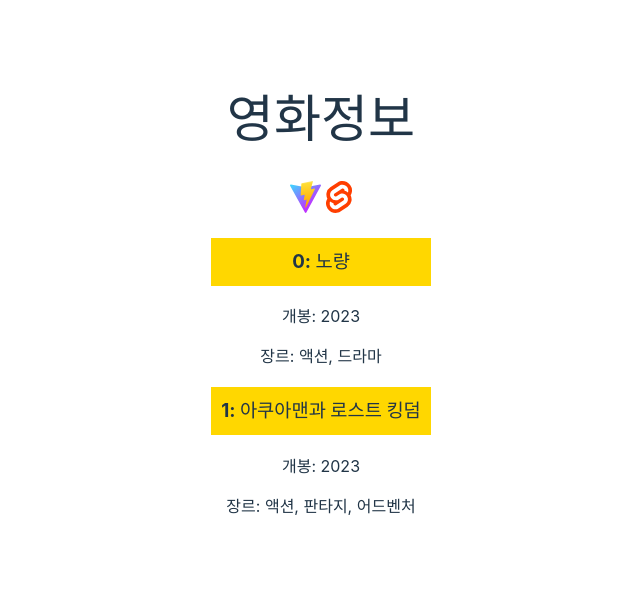
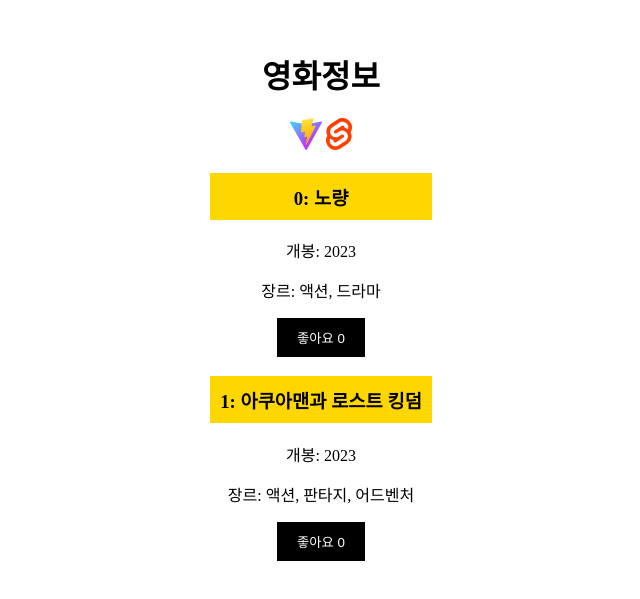
Before and after one commit to csslick/svelte-movie-info, a Svelte app: page / in a window 1280 px wide. Shown: the part 105-704 px from the top of the page, without its empty margins (319-959 px from the left). Built offline with nearby package versions, Linux system fonts and the light colour scheme.

Commit message:
event on:

```diff
--- a/src/App.svelte
+++ b/src/App.svelte
@@ -7,13 +7,19 @@
       title: "노량",
       year: 2023,
       category: "액션, 드라마",
+      like: 0,
     },
     {
       title: "아쿠아맨과 로스트 킹덤",
       year: 2023,
       category: "액션, 판타지, 어드벤처",
+      like: 0,
     },
   ];
+
+  const increment = (i) => {
+    data[i].like += 1;
+  }
 </script>
 
 <main>
@@ -26,11 +32,18 @@
       <h3 class="bg-yellow">{i}: {movie.title}</h3>
       <p>개봉: {movie.year}</p>
       <p>장르: {movie.category}</p>
+      <button on:click={() => increment(i)} class="btn">좋아요 {movie.like}</button>
     </div>
   {/each}
 </main>
 
 <style>
+  .btn {
+    background-color: #000;
+    color: #fff;
+    padding: 10px 20px;
+    border: none;
+  }
   .bg-yellow {
     background: gold;
     padding: 10px;
--- a/src/app.css
+++ b/src/app.css
@@ -1,75 +1,13 @@
-:root {
-  font-family: Inter, system-ui, Avenir, Helvetica, Arial, sans-serif;
-  line-height: 1.5;
-  font-weight: 400;
-
-  font-synthesis: none;
-  text-rendering: optimizeLegibility;
-  -webkit-font-smoothing: antialiased;
-  -moz-osx-font-smoothing: grayscale;
-}
-
-a {
-  font-weight: 500;
-  color: #646cff;
-  text-decoration: inherit;
-}
-a:hover {
-  color: #535bf2;
+* {
+  /* margin: 0; */
+  padding: 0;
+  box-sizing: border-box;
 }
 
 body {
   margin: 0;
-  display: flex;
+  text-align: center;
+  display: grid;
   place-items: center;
-  min-width: 320px;
-  min-height: 100vh;
+  height: 100dvh;
 }
-
-h1 {
-  font-size: 3.2em;
-  line-height: 1.1;
-}
-
-.card {
-  padding: 2em;
-}
-
-#app {
-  max-width: 1280px;
-  margin: 0 auto;
-  padding: 2rem;
-  text-align: center;
-}
-
-button {
-  border-radius: 8px;
-  border: 1px solid transparent;
-  padding: 0.6em 1.2em;
-  font-size: 1em;
-  font-weight: 500;
-  font-family: inherit;
-  background-color: #1a1a1a;
-  cursor: pointer;
-  transition: border-color 0.25s;
-}
-button:hover {
-  border-color: #646cff;
-}
-button:focus,
-button:focus-visible {
-  outline: 4px auto -webkit-focus-ring-color;
-}
-
-@media (prefers-color-scheme: light) {
-  :root {
-    color: #213547;
-    background-color: #ffffff;
-  }
-  a:hover {
-    color: #747bff;
-  }
-  button {
-    background-color: #f9f9f9;
-  }
-}
```
